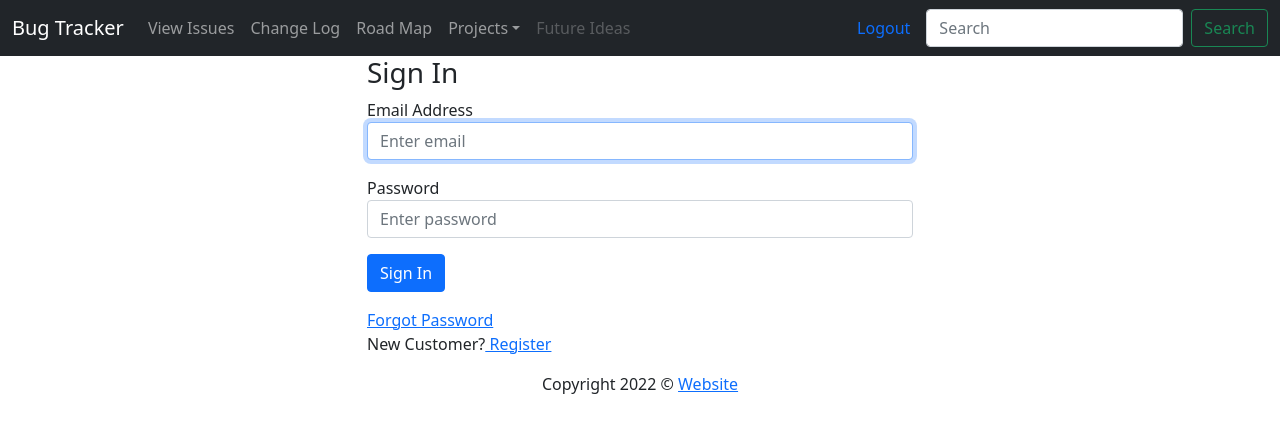
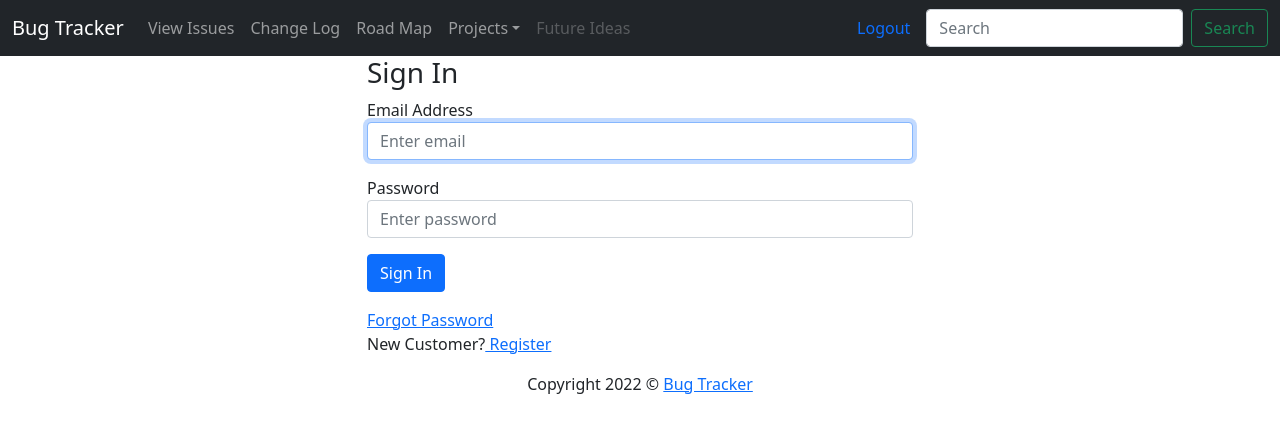
Before and after one commit to Amanuel-Negussie/bugTrackerProject2022-Negussie, a React (Create React App) app in the folder client/: page /login in a window 1280 px wide. Shown: the top 432 px of the page. Built offline with nearby package versions, Linux system fonts and the light colour scheme.

Commit message:
updated change in .env should not be seen

```diff
--- a/client/src/components/Footer.js
+++ b/client/src/components/Footer.js
@@ -9,7 +9,7 @@ const Footer = () => {
           <div className='col text-center py-3'>
             Copyright 2022 &copy;{' '}
             <a href='/' target='blank'>
-              Website
+              Bug Tracker
             </a>
           </div>
         </div>
```
Also changed, not shown: 1 other file (tests, documents, lock files or other folders).
